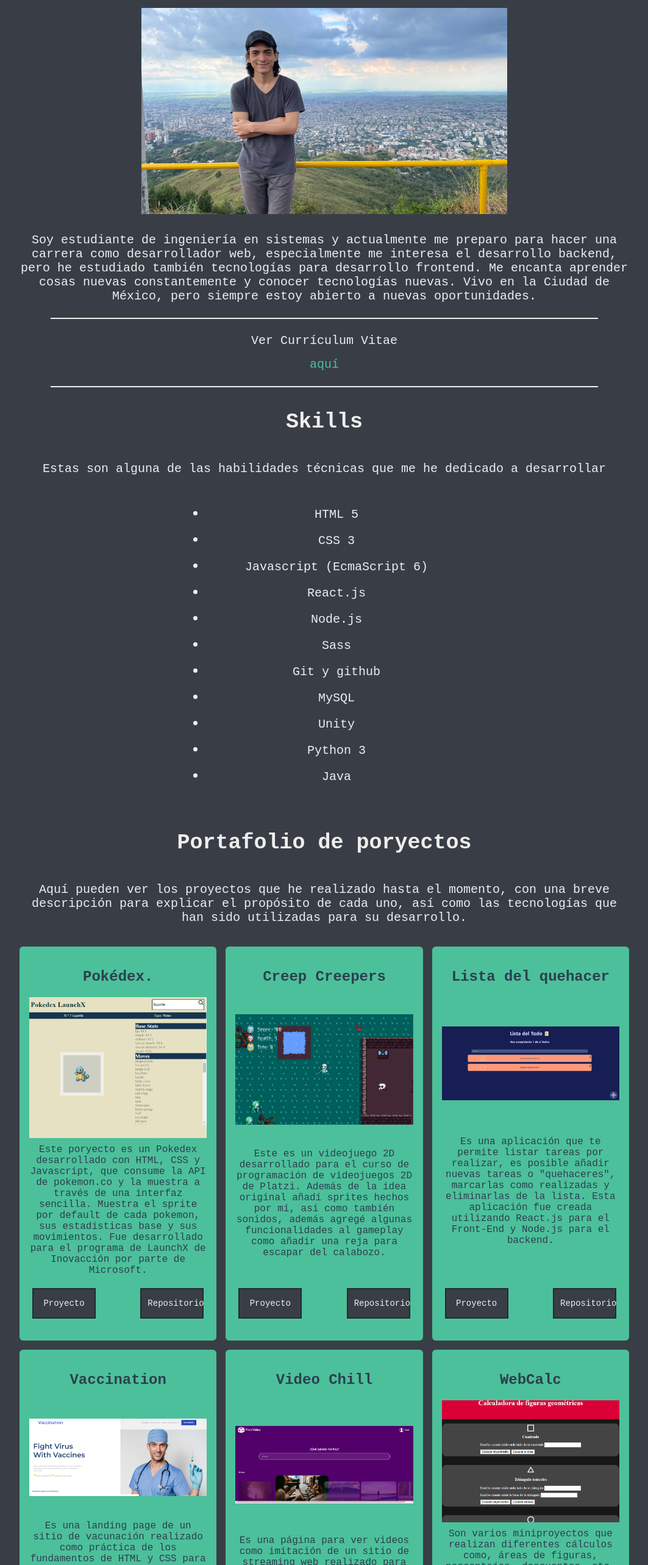
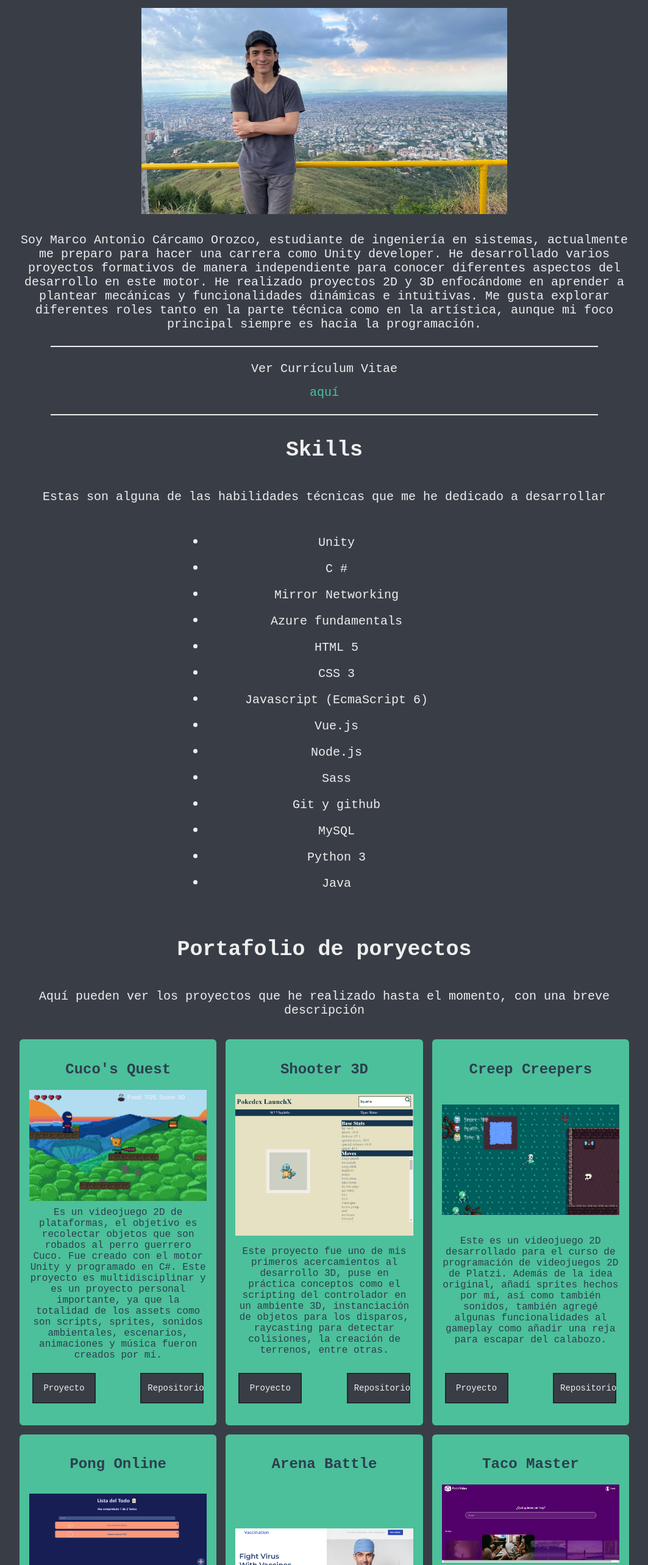
Before and after one commit to marcocarcamo-tech/videogames-portfolio, a Vue app: page / in a window 1280 px wide. Shown: the part 234-2800 px from the top of the page at 61% size, without its empty margins (108-1171 px from the left). Built offline with nearby package versions, Linux system fonts and the light colour scheme.

Commit message:
changes from web portfolio

```diff
--- a/src/components/AboutSection.vue
+++ b/src/components/AboutSection.vue
@@ -6,12 +6,14 @@
       <img src="../assets/img/IMG_2380.jpg" alt="profile-photo" />
 
       <p>
-        Soy estudiante de ingeniería en sistemas y actualmente me preparo para
-        hacer una carrera como desarrollador web, especialmente me interesa el
-        desarrollo backend, pero he estudiado también tecnologías para
-        desarrollo frontend. Me encanta aprender cosas nuevas constantemente y
-        conocer tecnologías nuevas. Vivo en la Ciudad de México, pero siempre
-        estoy abierto a nuevas oportunidades.
+        Soy Marco Antonio Cárcamo Orozco, estudiante de ingeniería en sistemas,
+        actualmente me preparo para hacer una carrera como Unity developer. He
+        desarrollado varios proyectos formativos de manera independiente para
+        conocer diferentes aspectos del desarrollo en este motor. He realizado
+        proyectos 2D y 3D enfocándome en aprender a plantear mecánicas y
+        funcionalidades dinámicas e intuitivas. Me gusta explorar diferentes
+        roles tanto en la parte técnica como en la artística, aunque mi foco
+        principal siempre es hacia la programación.
       </p>
       <hr size="2px" color="#EEEEEE" style="width: 70%" />
       <p>Ver Currículum Vitae</p>
--- a/src/components/ContactSection.vue
+++ b/src/components/ContactSection.vue
@@ -2,10 +2,7 @@
   <section id="contact" class="contact">
     <div class="contact-center">
       <h1>Contacto</h1>
-      <p>
-        Para cualquier inquietud, es posible contactarme a través del siguiente
-        formulario
-      </p>
+      <p>Contáctame a través de los siguientes canales de comunicación</p>
       <div class="contact-data">
         <ul>
           <li>
--- a/src/components/PortfolioSection.vue
+++ b/src/components/PortfolioSection.vue
@@ -4,181 +4,11 @@
       <h1>Portafolio de poryectos</h1>
       <p>
         Aquí pueden ver los proyectos que he realizado hasta el momento, con una
-        breve descripción para explicar el propósito de cada uno, así como las
-        tecnologías que han sido utilizadas para su desarrollo.
+        breve descripción
       </p>
     </div>
+
     <div class="portfolio-blocks">
-      <div class="block">
-        <h2>Pokédex.</h2>
-        <img
-          class="block-img"
-          src="../assets/img/pokedex.png"
-          alt="project-image"
-        />
-        <p>
-          Este poryecto es un Pokedex desarrollado con HTML, CSS y Javascript,
-          que consume la API de pokemon.co y la muestra a través de una interfaz
-          sencilla. Muestra el sprite por default de cada pokemon, sus
-          estadísticas base y sus movimientos. Fue desarrollado para el programa
-          de LaunchX de Inovacción por parte de Microsoft.
-        </p>
-        <div>
-          <a
-            href="https://marcocarcamo-tech.github.io/mision-frontend-Semana4/practice/"
-            target="_blank"
-            rel="noopener noreferrer"
-            >Proyecto</a
-          >
-          <a
-            href="https://github.com/marcocarcamo-tech/mision-frontend-Semana4"
-            target="_blank"
-            rel="noopener noreferrer"
-            >Repositorio</a
-          >
-        </div>
-      </div>
-      <div class="block">
-        <h2>Creep Creepers</h2>
-        <img
-          class="block-img"
-          src="../assets/img/creep-creepers.png"
-          alt="project-image"
-        />
-        <p>
-          Este es un videojuego 2D desarrollado para el curso de programación de
-          videojuegos 2D de Platzi. Además de la idea original añadí sprites
-          hechos por mí, así como también sonidos, además agregé algunas
-          funcionalidades al gameplay como añadir una reja para escapar del
-          calabozo.
-        </p>
-        <div>
-          <a
-            href="https://marcocar.itch.io/cryptcreepers"
-            target="_blank"
-            rel="noopener noreferrer"
-            >Proyecto</a
-          >
-          <a
-            href="https://github.com/marcocarcamo-tech/Nightmare"
-            target="_blank"
-            rel="noopener noreferrer"
-            >Repositorio</a
-          >
-        </div>
-      </div>
-      <div class="block">
-        <h2>Lista del quehacer</h2>
-        <img
-          class="block-img"
-          src="../assets/img/quehacer.png"
-          alt="project-image"
-        />
-        <p>
-          Es una aplicación que te permite listar tareas por realizar, es
-          posible añadir nuevas tareas o "quehaceres", marcarlas como realizadas
-          y eliminarlas de la lista. Esta aplicación fue creada utilizando
-          React.js para el Front-End y Node.js para el backend.
-        </p>
-        <div>
-          <a
-            href="https://marcocarcamo-tech.github.io/ListaDelQuehacer/"
-            target="_blank"
-            rel="noopener noreferrer"
-            >Proyecto</a
-          >
-          <a
-            href="https://github.com/marcocarcamo-tech/ListaDelQuehacer"
-            target="_blank"
-            rel="noopener noreferrer"
-            >Repositorio</a
-          >
-        </div>
-      </div>
-      <div class="block">
-        <h2>Vaccination</h2>
-        <img
-          class="block-img"
-          src="../assets/img/vaccination.png"
-          alt="project-image"
-        />
-        <p>
-          Es una landing page de un sitio de vacunación realizado como práctica
-          de los fundamentos de HTML y CSS para el programa LaunchX de
-          Microsoft. No es responsive, por lo que no se podrá visualizar
-          correctamente en celulares.
-        </p>
-        <div>
-          <a
-            href="https://marcocarcamo-tech.github.io/mision3-frontend-Semana3-LaunchX/practice/"
-            target="_blank"
-            rel="noopener noreferrer"
-            >Proyecto</a
-          >
-          <a
-            href="https://github.com/marcocarcamo-tech/mision3-frontend-Semana3-LaunchX"
-            target="_blank"
-            rel="noopener noreferrer"
-            >Repositorio</a
-          >
-        </div>
-      </div>
-      <div class="block">
-        <h2>Video Chill</h2>
-        <img
-          class="block-img"
-          src="../assets/img/video-chill.png"
-          alt="project-image"
-        />
-        <p>
-          Es una página para ver videos como imitación de un sitio de streaming
-          web realizado para practicar maquetación. Fue realizado con HTML, CSS
-          y Javascript sin frameworks en el forntend.
-        </p>
-        <div>
-          <a
-            href="https://marcocarcamo-tech.github.io/video-chill/main/main_layout.html"
-            target="_blank"
-            rel="noopener noreferrer"
-            >Proyecto</a
-          >
-          <a
-            href="https://github.com/marcocarcamo-tech/video-chill"
-            target="_blank"
-            rel="noopener noreferrer"
-            >Repositorio</a
-          >
-        </div>
-      </div>
-      <div class="block">
-        <h2>WebCalc</h2>
-        <img
-          class="block-img"
-          src="../assets/img/calculadora-figuras.png"
-          alt="project-image"
-        />
-        <p>
-          Son varios miniproyectos que realizan diferentes cálculos como, áreas
-          de figuras, porcentajes, descuentos, etc. Estas calculadoras se
-          hicieron principalmente como práctica de las bases del lenguaje
-          Javascript para el curso práctico de Javascript de la plataforma
-          Platzi.
-        </p>
-        <div>
-          <a
-            href="https://marcocarcamo-tech.github.io/curso-practico-javascript/calculadora-figuras/figuras.html"
-            target="_blank"
-            rel="noopener noreferrer"
-            >Proyecto</a
-          >
-          <a
-            href="https://github.com/marcocarcamo-tech/curso-practico-javascript"
-            target="_blank"
-            rel="noopener noreferrer"
-            >Repositorio</a
-          >
-        </div>
-      </div>
       <div class="block">
         <h2>Cuco's Quest</h2>
         <img
@@ -209,6 +39,148 @@
           >
         </div>
       </div>
+      <div class="block">
+        <h2>Shooter 3D</h2>
+        <img
+          class="block-img"
+          src="../assets/img/pokedex.png"
+          alt="project-image"
+        />
+        <p>
+          Este proyecto fue uno de mis primeros acercamientos al desarrollo 3D,
+          puse en práctica conceptos como el scripting del controlador en un
+          ambiente 3D, instanciación de objetos para los disparos, raycasting
+          para detectar colisiones, la creación de terrenos, entre otras.
+        </p>
+        <div>
+          <a
+            href="https://marcocarcamo-tech.github.io/mision-frontend-Semana4/practice/"
+            target="_blank"
+            rel="noopener noreferrer"
+            >Proyecto</a
+          >
+          <a
+            href="https://github.com/marcocarcamo-tech/mision-frontend-Semana4"
+            target="_blank"
+            rel="noopener noreferrer"
+            >Repositorio</a
+          >
+        </div>
+      </div>
+      <div class="block">
+        <h2>Creep Creepers</h2>
+        <img
+          class="block-img"
+          src="../assets/img/creep-creepers.png"
+          alt="project-image"
+        />
+        <p>
+          Este es un videojuego 2D desarrollado para el curso de programación de
+          videojuegos 2D de Platzi. Además de la idea original, añadí sprites
+          hechos por mí, así como también sonidos, también agregé algunas
+          funcionalidades al gameplay como añadir una reja para escapar del
+          calabozo.
+        </p>
+        <div>
+          <a
+            href="https://marcocar.itch.io/cryptcreepers"
+            target="_blank"
+            rel="noopener noreferrer"
+            >Proyecto</a
+          >
+          <a
+            href="https://github.com/marcocarcamo-tech/Nightmare"
+            target="_blank"
+            rel="noopener noreferrer"
+            >Repositorio</a
+          >
+        </div>
+      </div>
+      <div class="block">
+        <h2>Pong Online</h2>
+        <img
+          class="block-img"
+          src="../assets/img/quehacer.png"
+          alt="project-image"
+        />
+        <p>
+          Este es el clásico juego de pong, fue desarrollado siguiendo el curso
+          práctico de videojuegos multijugador online con Unity y Mirror. Con
+          este curso aprendí conceptos para sincronizar cliente y servidor con
+          Mirror Networking. No está publicado en ningún servidor por lo que
+          solo se adjunta el video al funcionamiento en entrono locar.
+        </p>
+        <div>
+          <a
+            href="https://marcocarcamo-tech.github.io/ListaDelQuehacer/"
+            target="_blank"
+            rel="noopener noreferrer"
+            >Proyecto</a
+          >
+          <a
+            href="https://github.com/marcocarcamo-tech/ListaDelQuehacer"
+            target="_blank"
+            rel="noopener noreferrer"
+            >Repositorio</a
+          >
+        </div>
+      </div>
+      <div class="block">
+        <h2>Arena Battle</h2>
+        <img
+          class="block-img"
+          src="../assets/img/vaccination.png"
+          alt="project-image"
+        />
+        <p>
+          Es un juego de disparos en tercera persona en donde lo más importante
+          es huir de
+        </p>
+        <div>
+          <a
+            href="https://marcocarcamo-tech.github.io/mision3-frontend-Semana3-LaunchX/practice/"
+            target="_blank"
+            rel="noopener noreferrer"
+            >Proyecto</a
+          >
+          <a
+            href="https://github.com/marcocarcamo-tech/mision3-frontend-Semana3-LaunchX"
+            target="_blank"
+            rel="noopener noreferrer"
+            >Repositorio</a
+          >
+        </div>
+      </div>
+      <div class="block">
+        <h2>Taco Master</h2>
+        <img
+          class="block-img"
+          src="../assets/img/video-chill.png"
+          alt="project-image"
+        />
+        <p>
+          Junto con una colega iniciamos un pequeño proyecto llamado Torari
+          Games, donde nos propusimos crear de forma independiente videojuegos
+          para dispositivos móviles, este proyecto es el primero con el que
+          iniciamos y trata de un taquero que a través de un sistema de
+          lanzamiento debe servir tacos tan rápido como pueda. El proyecto sigue
+          en desarrollo pero adjunto un video de las mecánicas del juego.
+        </p>
+        <div>
+          <a
+            href="https://marcocarcamo-tech.github.io/video-chill/main/main_layout.html"
+            target="_blank"
+            rel="noopener noreferrer"
+            >Proyecto</a
+          >
+          <a
+            href="https://github.com/marcocarcamo-tech/video-chill"
+            target="_blank"
+            rel="noopener noreferrer"
+            >Repositorio</a
+          >
+        </div>
+      </div>
     </div>
   </section>
 </template>
--- a/src/components/SkillsSection.vue
+++ b/src/components/SkillsSection.vue
@@ -7,15 +7,18 @@
         desarrollar
       </p>
       <ul>
+        <li><p>Unity</p></li>
+        <li><p>C #</p></li>
+        <li><p>Mirror Networking</p></li>
+        <li><p>Azure fundamentals</p></li>
         <li><p>HTML 5</p></li>
         <li><p>CSS 3</p></li>
         <li><p>Javascript (EcmaScript 6)</p></li>
-        <li><p>React.js</p></li>
+        <li><p>Vue.js</p></li>
         <li><p>Node.js</p></li>
         <li><p>Sass</p></li>
         <li><p>Git y github</p></li>
         <li><p>MySQL</p></li>
-        <li><p>Unity</p></li>
         <li><p>Python 3</p></li>
         <li><p>Java</p></li>
       </ul>
```
Also changed, not shown: 1 other file (tests, documents, lock files or other folders).
